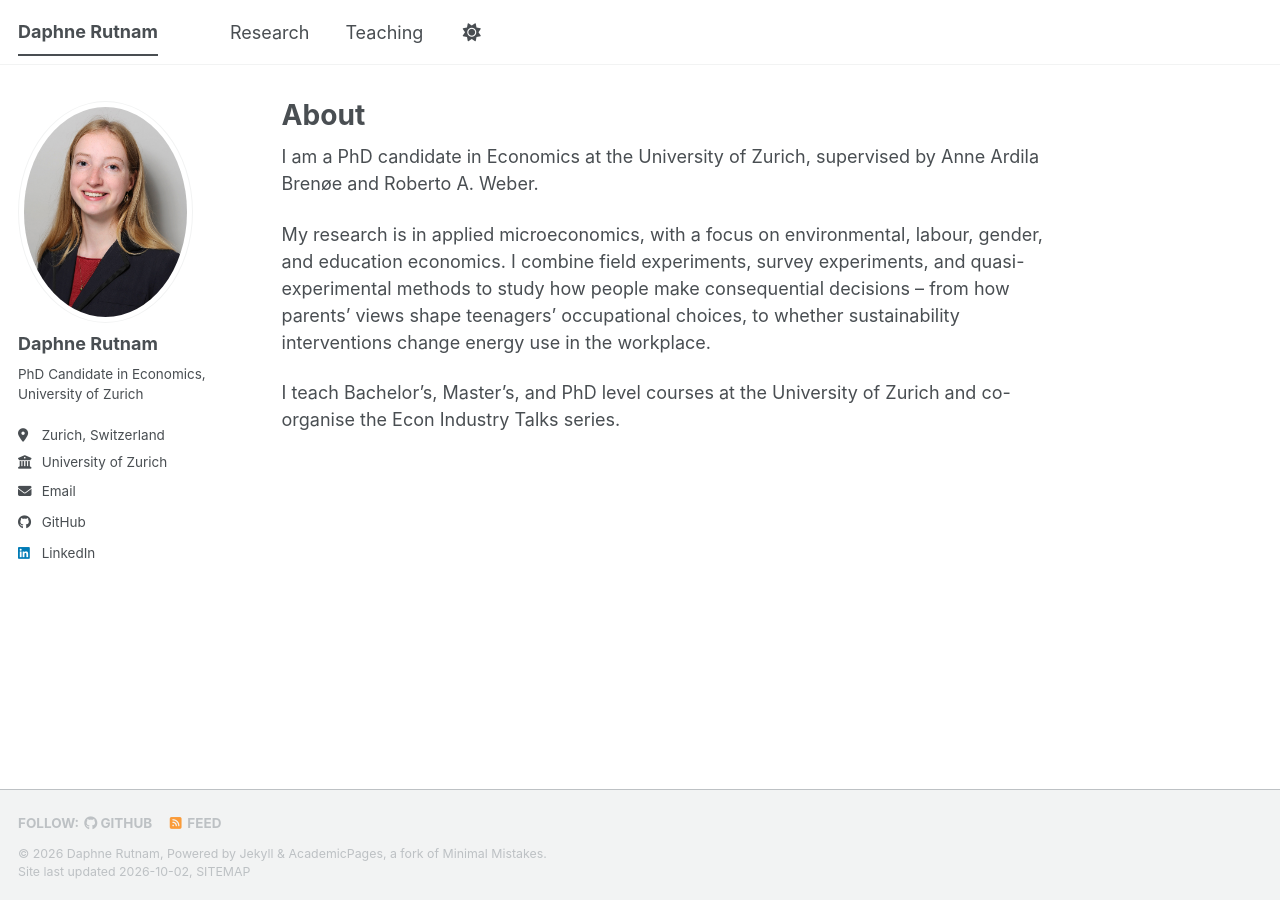
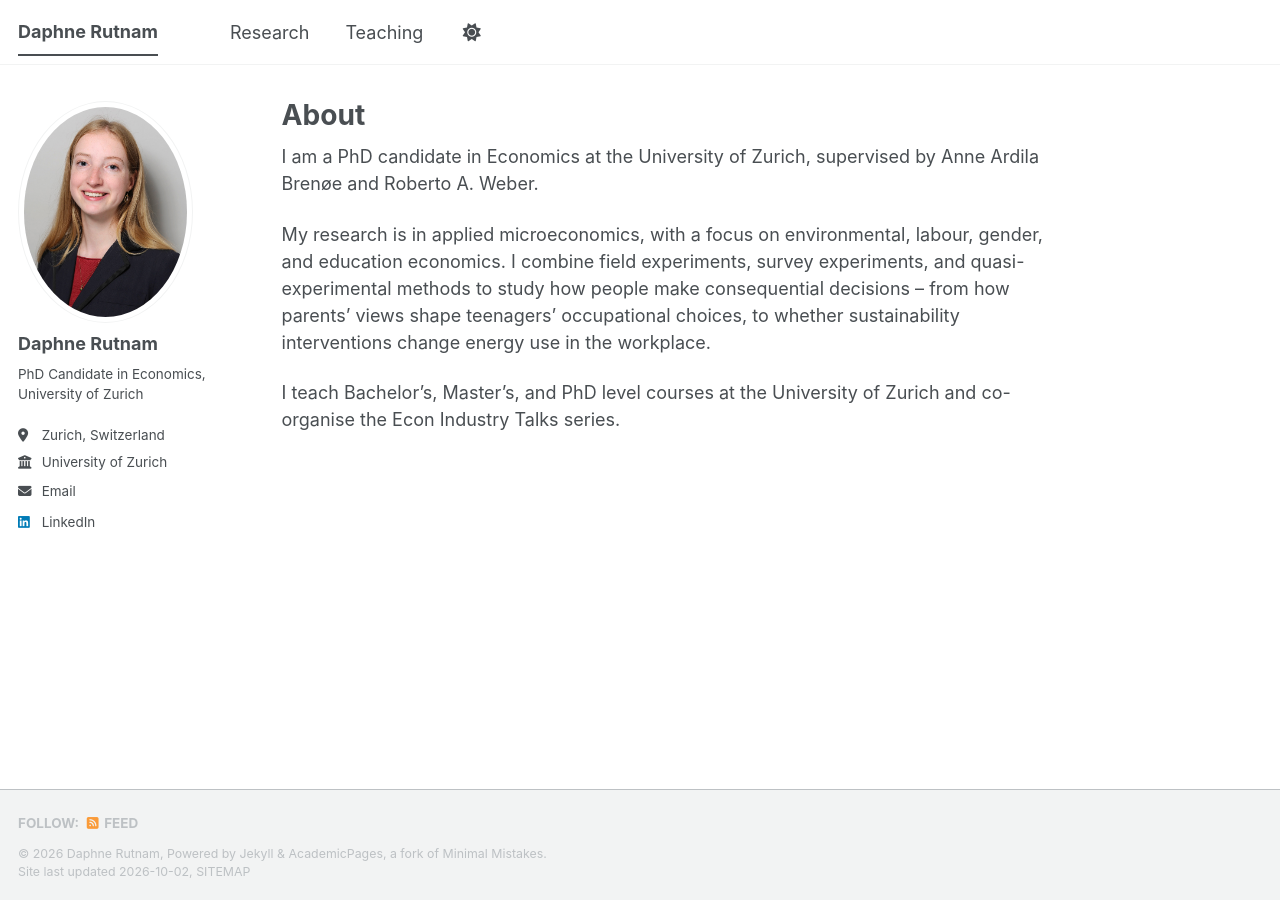
Before and after one commit to daphnerutnam/daphnerutnam.github.io, a Jekyll site: the page built from _pages/about.md, in a window 1280 px wide. Built offline with Jekyll 4.4.1, drawn with Linux system fonts in a browser that asks for light colours; a style sheet for code colours, icons or effects is not loaded.

Commit message:
Remove GitHub username from config file

```diff
--- a/_config.yml
+++ b/_config.yml
@@ -40,7 +40,7 @@ author:
 
 
   # Repositories and software development
-  github           : "academicpages"
+  github           :
   kaggle           :
 
   # Social media
@@ -90,7 +90,7 @@ staticman:
       options:
         format           : "iso8601" # "iso8601" (default), "timestamp-seconds", "timestamp-milliseconds"
 atom_feed:
-  hide                   : false     # change to true to hide the RSS feed in the footer
+  hide                   : hide
   path                   : # blank (default) uses feed.xml
 
 
```
